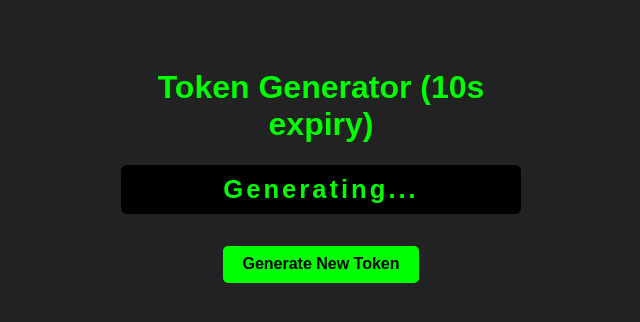
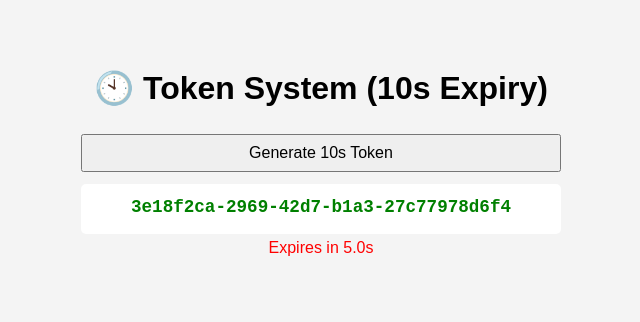
Before and after one commit to TIXU-RAMP/ROUL, a plain HTML site: page index.html in a window 1280 px wide. Shown: the whole page, without its empty margins (319-959 px from the left). Drawn offline with Linux system fonts and the light colour scheme.

Commit message:
Update index.html

```diff
--- a/index.html
+++ b/index.html
@@ -2,94 +2,96 @@
 <html lang="en">
 <head>
   <meta charset="UTF-8" />
-  <title>10s Expiring Token</title>
+  <title>10s Token System</title>
   <style>
     body {
       font-family: Arial, sans-serif;
-      max-width: 400px;
+      max-width: 480px;
       margin: 2rem auto;
       padding: 1rem;
-      background: #222;
-      color: #0f0;
+      background: #f4f4f4;
+      border-radius: 8px;
       text-align: center;
-      border-radius: 8px;
     }
-    #token {
-      font-size: 1.6rem;
+    button, input {
+      padding: 0.5rem;
+      font-size: 1rem;
+      margin-top: 0.3rem;
+      width: 100%;
+      box-sizing: border-box;
+    }
+    section {
+      margin-bottom: 2rem;
+    }
+    .output {
+      margin-top: 0.8rem;
+      background: #fff;
+      padding: 0.8rem;
+      border-radius: 5px;
       font-weight: bold;
-      letter-spacing: 3px;
-      margin: 1rem 0;
-      user-select: all;
-      background: #000;
-      padding: 10px;
-      border-radius: 6px;
+      min-height: 1.5rem;
+      word-break: break-all;
+      font-family: monospace;
+      font-size: 1.1rem;
+      color: green;
     }
     #expire {
-      margin-top: 1rem;
-      color: #f44;
-    }
-    button {
-      margin-top: 1rem;
-      font-size: 1rem;
-      padding: 0.6rem 1.2rem;
-      border: none;
-      border-radius: 5px;
-      cursor: pointer;
-      background: #0f0;
-      color: #000;
-      font-weight: bold;
+      color: red;
+      font-weight: normal;
+      margin-top: 0.3rem;
     }
   </style>
 </head>
 <body>
+  <h1>🕙 Token System (10s Expiry)</h1>
 
-  <h1>Token Generator (10s expiry)</h1>
-  <div id="token">Generating...</div>
-  <div id="expire"></div>
-  <button onclick="generateToken()">Generate New Token</button>
+  <section>
+    <button id="generateBtn">Generate 10s Token</button>
+    <div class="output" id="generatedToken">No token generated yet.</div>
+    <div id="expire"></div>
+  </section>
 
   <script>
-    let currentToken = "";
+    function generateUUID() {
+      return 'xxxxxxxx-xxxx-4xxx-yxxx-xxxxxxxxxxxx'.replace(/[xy]/g, function(c) {
+        const r = Math.random() * 16 | 0,
+              v = c === 'x' ? r : (r & 0x3 | 0x8);
+        return v.toString(16);
+      });
+    }
+
+    const generatedTokenDiv = document.getElementById('generatedToken');
+    const expireDiv = document.getElementById('expire');
+    let currentToken = '';
     let expireTime = 0;
-    const tokenDiv = document.getElementById("token");
-    const expireDiv = document.getElementById("expire");
-
-    function generateToken(length = 20) {
-      const chars = 'ABCDEFGHIJKLMNOPQRSTUVWXYZabcdefghijklmnopqrstuvwxyz0123456789';
-      let token = '';
-      for (let i = 0; i < length; i++) {
-        token += chars.charAt(Math.floor(Math.random() * chars.length));
-      }
-      return token;
-    }
+    let expireInterval = null;
 
     function updateExpire() {
       const now = Date.now();
       const diff = expireTime - now;
       if (diff <= 0) {
-        expireDiv.textContent = "Token expired!";
-        tokenDiv.style.color = "#f44";
-        return false;
+        expireDiv.textContent = 'Token expired!';
+        generatedTokenDiv.style.color = 'red';
+        clearInterval(expireInterval);
+      } else {
+        expireDiv.textContent = `Expires in ${(diff / 1000).toFixed(1)}s`;
       }
-      expireDiv.textContent = `Expires in ${(diff / 1000).toFixed(1)} seconds`;
-      setTimeout(updateExpire, 100);
-      return true;
-    }
-
-    function generateTokenAndShow() {
-      currentToken = generateToken();
-      expireTime = Date.now() + 10000; // 10 seconds from now
-      tokenDiv.textContent = currentToken;
-      tokenDiv.style.color = "#0f0";
-      updateExpire();
     }
 
     function generateToken() {
-      generateTokenAndShow();
+      currentToken = generateUUID();
+      expireTime = Date.now() + 10000; // 10 seconds from now
+      generatedTokenDiv.textContent = currentToken;
+      generatedTokenDiv.style.color = 'green';
+      expireDiv.textContent = '';
+      if (expireInterval) clearInterval(expireInterval);
+      expireInterval = setInterval(updateExpire, 100);
     }
 
-    generateTokenAndShow();
+    document.getElementById('generateBtn').addEventListener('click', generateToken);
+
+    // Generate one token immediately on load
+    generateToken();
   </script>
-
 </body>
 </html>
```
